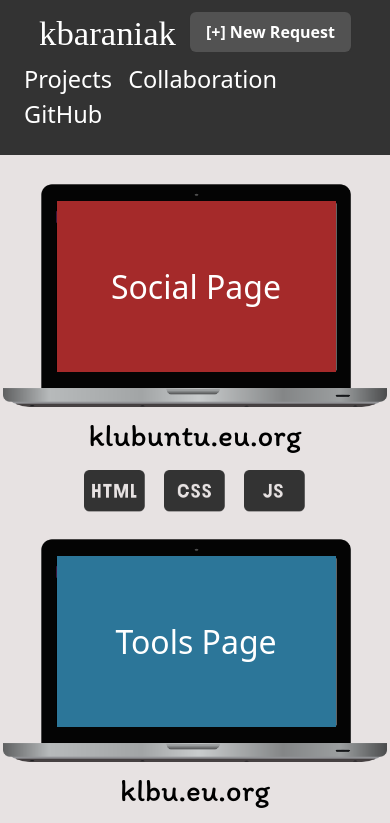
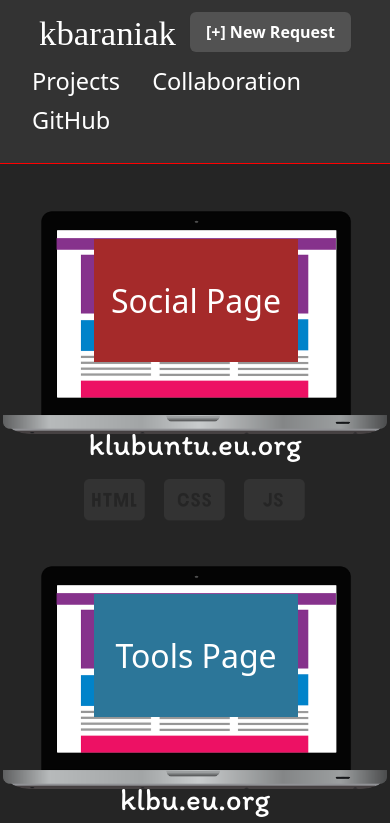
Before and after one commit to kbaraniak/my-portfolio, a Next.js app: page / in a window 390 px wide. Shown: the top 823 px of the page. Built offline with nearby package versions, Linux system fonts and the light colour scheme; a web font is replaced by a local one.

Commit message:
Improved styles

```diff
--- a/app/styles/globals.css
+++ b/app/styles/globals.css
@@ -2,16 +2,10 @@
 @tailwind components;
 @tailwind utilities;
 
+
 :root {
-  --background-hex: #e7e2e2;
-  --foreground-rgb: 0, 0, 0;
-}
-
-@media (prefers-color-scheme: dark) {
-  :root {
-    --foreground-rgb: 255, 255, 255;
-    --background-hex: #252525;
-  }
+  --foreground-rgb: 255, 255, 255;
+  --background-hex: #252525;
 }
 
 @media (prefers-color-scheme: light){
--- a/app/styles/header.css
+++ b/app/styles/header.css
@@ -6,7 +6,8 @@
 
 
 header {
-   background-color: #333;
+   /* background-color: #333; */
+   border-bottom: 1px solid red;
    color: #fff;
    padding: 12px 14px;
    display: flex;
@@ -34,6 +35,7 @@ nav ul {
 nav li {
    display: inline-block;
    margin-right: 16px;
+   padding: 2px 8px;
    text-align: center;
 }
 
@@ -43,11 +45,15 @@ nav li:last-child {
 
 nav li:hover{
    position: relative;
-   bottom: 1px;
-   padding: 1px 6px;
+   padding: 2px 8px;
    border-radius: 10px;
    background: rgba(118, 118, 118, 0.60);
    transition: all 0.4s ease;
+}
+
+nav li.active{
+   border-radius: 10px;
+   background: rgba(118, 118, 118, 0.60);
 }
 
 .options-selected{
--- a/app/styles/my_projects.css
+++ b/app/styles/my_projects.css
@@ -17,18 +17,21 @@ main .project-img{
    background-image: url("/img/laptop.png");
    background-size: contain;
    background-repeat: no-repeat;
+   position: relative;
+   top: 22px;
 }
 
 main iframe,
 main #frame{
    position: relative;
    left: 1px;
-   bottom: 16px;
-   width: 279px;
-   height: 171px;
+   bottom: 36px;
+   width: 227px;
+   height: 137px;
    display: flex;
    justify-content: center;
    align-items: center;
+   cursor: pointer
 }
 
 main #frame.social{
@@ -131,3 +134,25 @@ p.loading{
       width: 85%;
    }
 }
+
+@media (max-width: 640px) {
+   main .project-img{
+      top: 18px;
+   }
+   main #frame{
+      bottom: 29px;
+      width: 204px;
+      height: 123px;
+   }
+}
+
+@media (max-width: 524px) {
+   #repositories{
+      grid-template-columns: repeat(1, 1fr);
+      grid-template-rows: repeat(5, 1fr);
+      grid-column-gap: 23px;
+   }
+   #repositories .repository{
+      width: 70%;
+   }
+}
```
